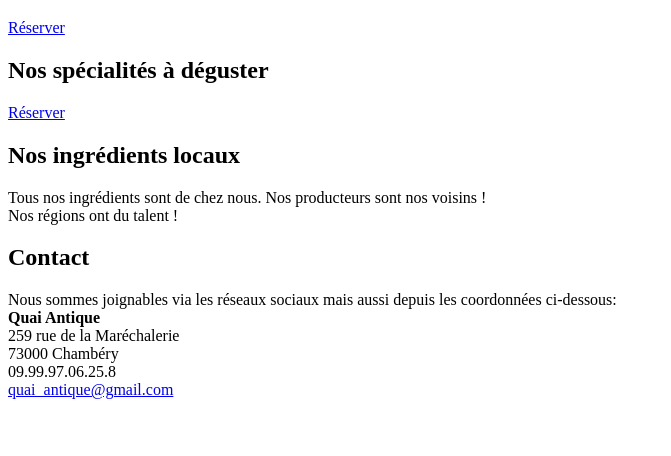
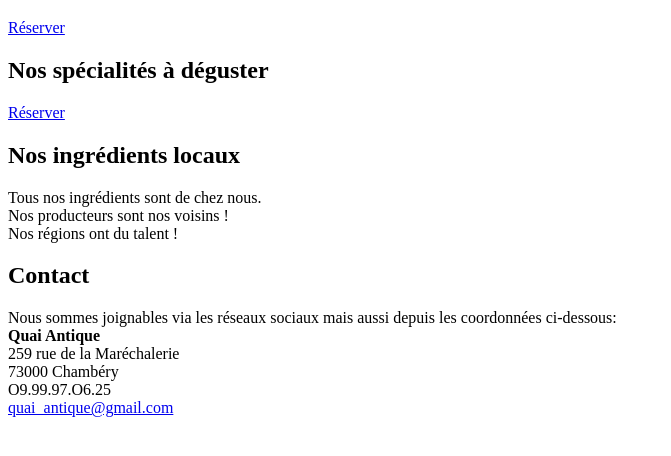
Before and after one commit to MatVD/quai-antique, a Symfony app: template templates/home/index.html.twig in a window 1280 px wide. Shown: the part 232-688 px from the top of the page, without its empty margins (0-671 px from the left). Run offline with Twig, Linux system fonts and the light colour scheme; the template is opened without the code that fills it, so the values that code supplies are empty; some libraries are stand-ins or nearby versions; some web fonts are replaced.

Commit message:
Fix spellings mistakes and some css

```diff
--- a/templates/book_table/index.html.twig
+++ b/templates/book_table/index.html.twig
@@ -9,7 +9,7 @@
 
 {# ---------- formulaire de réservation de table ------------- #}
 {# ----------------------------------------------------------- #}
-    <div class="block p-3 rounded-lg shadow-lg bg-white max-w-xs mx-auto mt-14">
+    <div class="block p-2 rounded-lg shadow-lg bg-white max-w-xs mx-auto mt-14">
         <div class="my-4 flex justify-center items-center ">
             <i class="fa-solid fa-circle-info fa-xl mr-2 text-blue-lagoon"></i><p class="text-blue-lagoon" id="nbTablesFreeP"></p>
         </div>
--- a/templates/home/index.html.twig
+++ b/templates/home/index.html.twig
@@ -62,7 +62,7 @@
 
     <div class="text-center mt-20">
         <h2 class="text-6xl">Nos ingrédients locaux</h2>
-        <p>Tous nos ingrédients sont de chez nous. Nos producteurs sont nos voisins ! <br> Nos régions ont du talent !</p>
+        <p>Tous nos ingrédients sont de chez nous. <br> Nos producteurs sont nos voisins ! <br> Nos régions ont du talent !</p>
     </div>
 
     <div id="contact" class="text-center mt-20">
@@ -72,7 +72,7 @@
             <strong class="text-xl">Quai Antique</strong> <br>
             259 rue de la Maréchalerie <br>
             73000 Chambéry <br>
-            09.99.97.06.25.8 <br>
+            O9.99.97.O6.25 <br>
             <a href="mailto:mathieuvd64@gmail.com">quai_antique@gmail.com</a>
         </p>
     </div>
```
